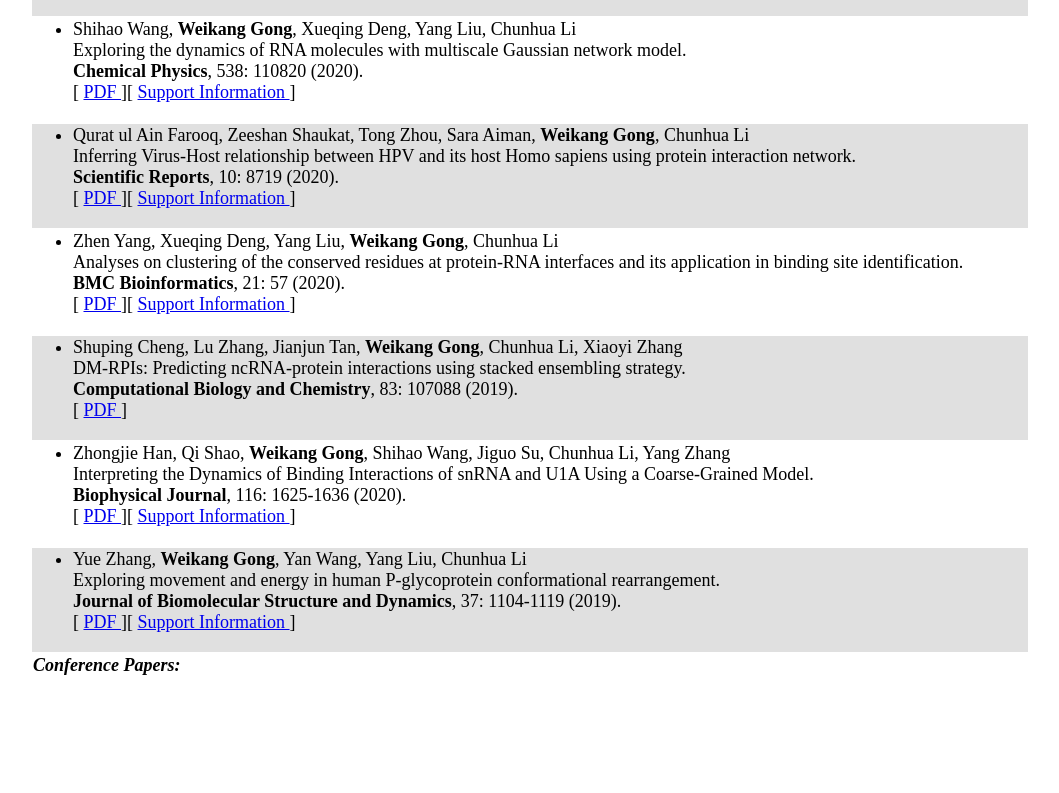
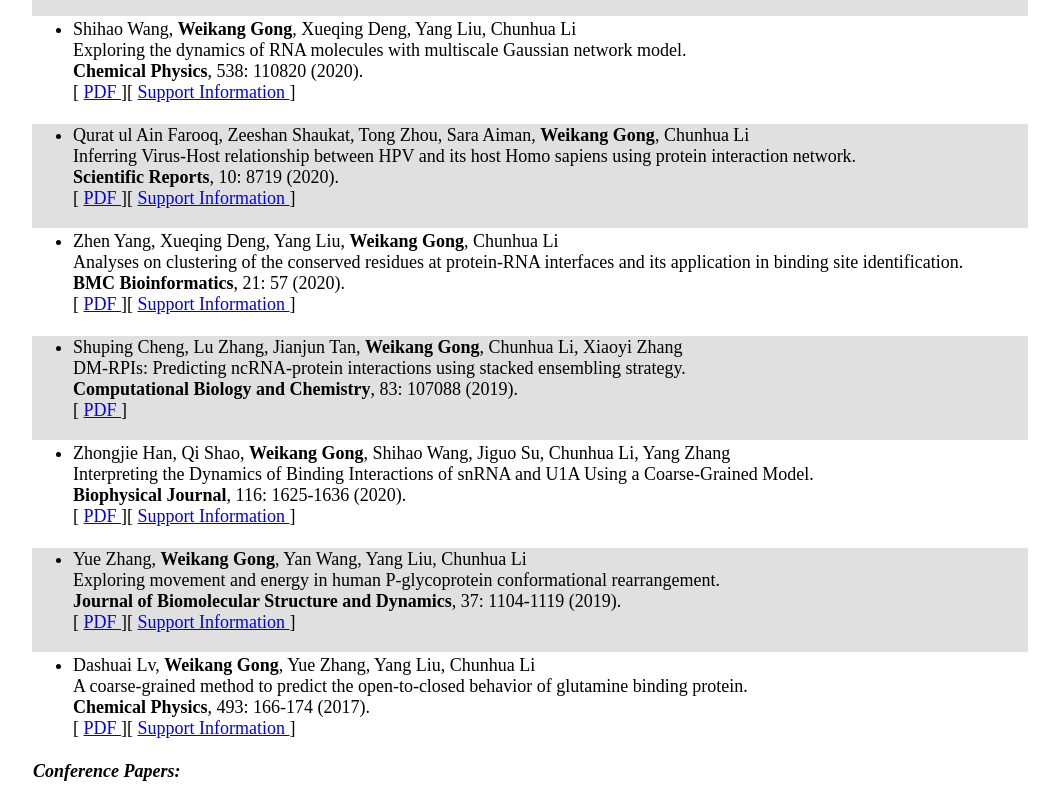
Before and after one commit to Weikang-Gong/Weikang-Gong.github.io, a plain HTML site: page index.html in a window 1280 px wide. Shown: the part 918-1711 px from the top of the page, without its empty margins (110-1169 px from the left). Before the commit the page ends 1605 px from the top, so only its background shows below. Drawn offline with Linux system fonts and the light colour scheme.

Commit message:
Update index.html

```diff
--- a/index.html
+++ b/index.html
@@ -394,6 +394,31 @@ Welcome to Weikang Gong's Homepage!
 		</font>
 		</td>
 	</tr>
+	<tr>
+		<td valign="middele" width="1000" colspan="5">
+		<font face="Times New Roman" size=4>
+		<ul>
+		<li>
+        Dashuai Lv, <b>Weikang Gong</b>, Yue Zhang, Yang Liu, Chunhua Li
+		<br>
+        A coarse-grained method to predict the open-to-closed behavior of glutamine binding protein.
+		<br>
+        <b>Chemical Physics</b>, 493: 166-174 (2017).
+		<br>
+        [
+		<a href="./Journal_Papers/2017_CP_A coarse-grained method to predict the open-to-closed behavior of glutamine binding protein.pdf">
+		PDF
+		</a>
+		][
+		<a href="./Journal_Papers/2017_CP_A coarse-grained method to predict the open-to-closed behavior of glutamine binding protein_SI.doc">
+		Support Information
+		</a>
+		]
+		</li>
+		</ul>
+		</font>
+		</td>
+	</tr>
 
 	<tr>
 		<td width="1000" valign="middle" colspan="3">
```
